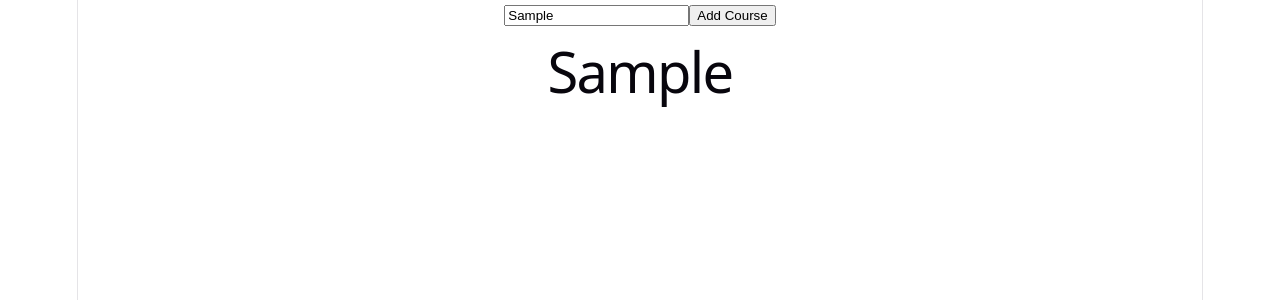
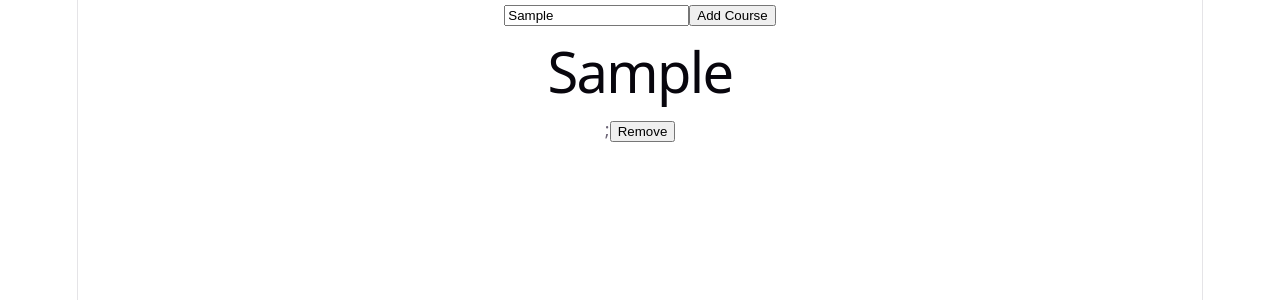
Before and after one commit to MohammadVaseti/React-Projects, a React (Vite) app in the folder 04-Lessons Project/Lessons/: page / in a window 1280 px wide. Both pictures are taken after typing "Sample" into the empty fields and a click on the button "Add Course". Shown: the top 300 px of the page. Built offline with nearby package versions, Linux system fonts and the light colour scheme.

Commit message:
repo updated

```diff
--- a/04-Lessons Project/Lessons/src/App.tsx
+++ b/04-Lessons Project/Lessons/src/App.tsx
@@ -23,7 +23,11 @@ function App() {
       </div>
       <div className="list">
         {courseList.map((course, i) => {
-          return <h1>{course}</h1>;
+          return (
+            <div>
+              <h1>{course}</h1>;<button>Remove</button>
+            </div>
+          );
         })}
       </div>
     </>
```
